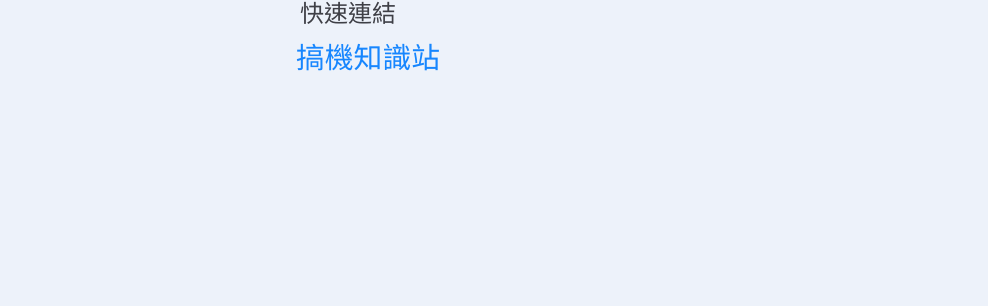
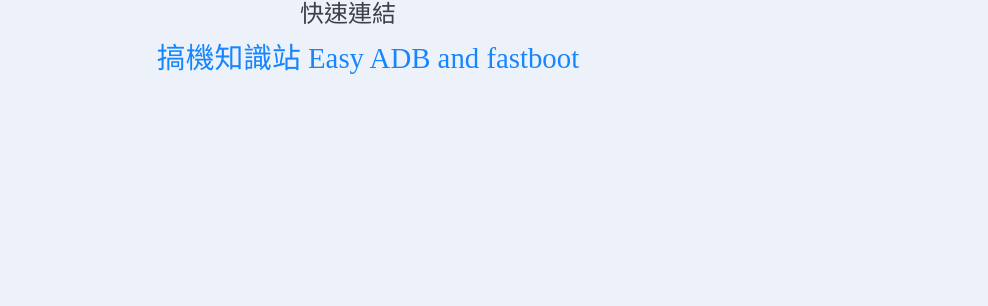
Before and after one commit to ryantsui1109/ryantsui1109.github.io, a plain HTML site: page index.html in a window 1280 px wide. Shown: the top 306 px of the page, without its empty margins (292-1280 px from the left). Drawn offline with nearby package versions, Linux system fonts and the light colour scheme; a web font is replaced by a local one.

Commit message:
added link to eaf

```diff
--- a/index.html
+++ b/index.html
@@ -23,6 +23,9 @@
             <ul id="top_link_links" >
                 <li>
                     <a href="http://ryantsui1109.github.io/flashing_life" >搞機知識站</a>
+                </li>
+                <li>
+                    <a href="https://ryantsui1109.github.io/eaf_web_en">Easy ADB and fastboot</a>
                 </li>
             </ul>
 
```
